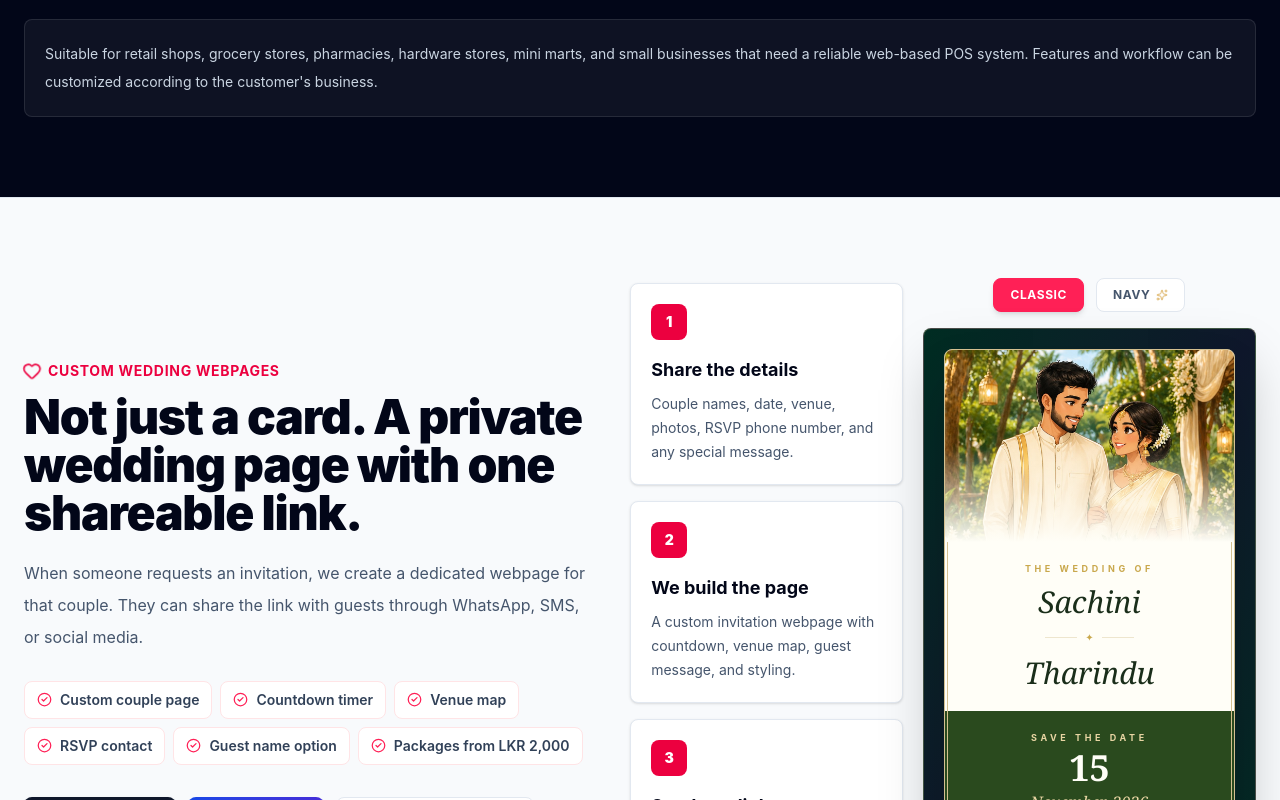
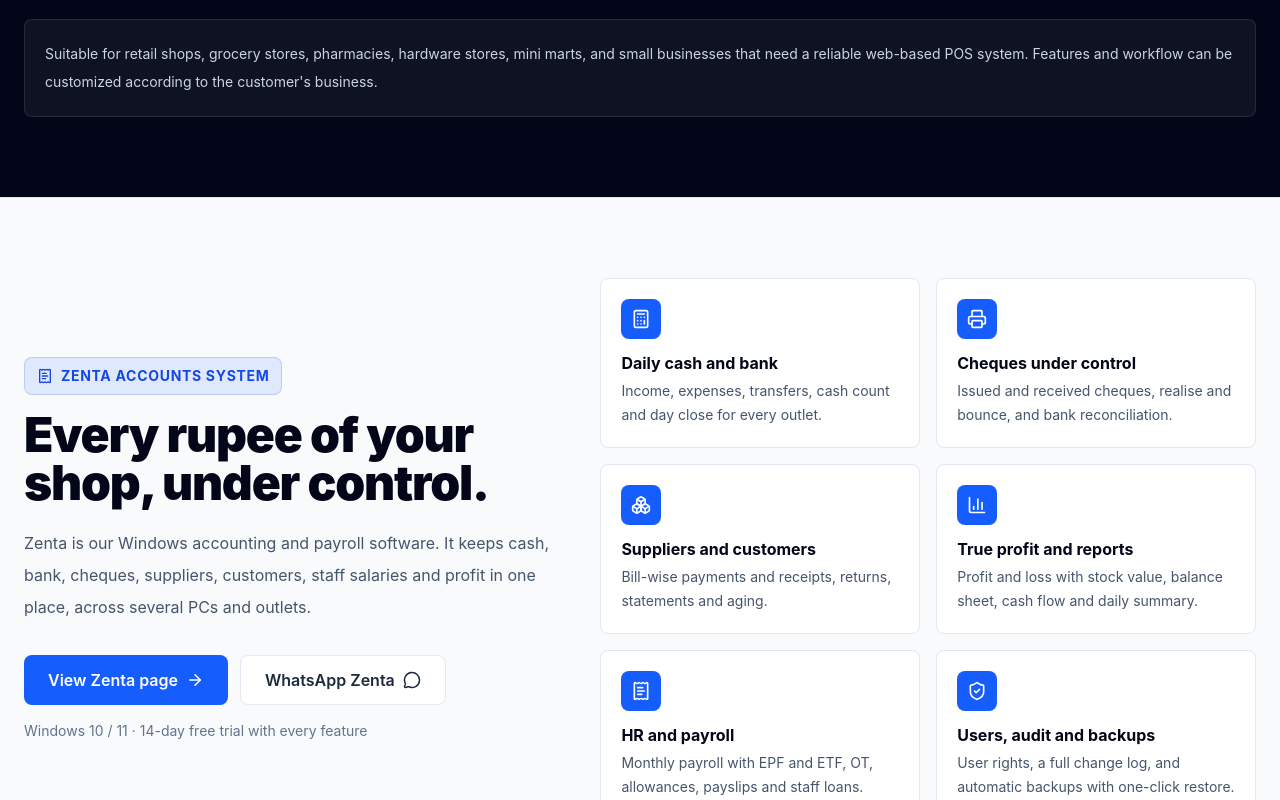
Before and after one commit to Hasitha-Lakmal/swag-solutions, a React (Vite) app: page / in a window 1280 px wide. Shown: the part 2000-2800 px from the top of the page. Built offline with nearby package versions, Linux system fonts and the light colour scheme.

Commit message:
Home: add Zenta Accounts section

```diff
--- a/src/pages/Home.jsx
+++ b/src/pages/Home.jsx
@@ -748,6 +748,65 @@ export default function Home() {
         </div>
       </section>
 
+      <section id="zenta" className="border-b border-slate-200 bg-slate-50 px-6 py-20">
+        <div className="mx-auto max-w-7xl">
+          <div className="grid gap-10 lg:grid-cols-[.9fr_1.1fr] lg:items-center">
+            <div>
+              <div className="mb-4 inline-flex items-center gap-2 rounded-lg border border-blue-600/20 bg-blue-600/10 px-3 py-2 text-sm font-bold uppercase tracking-wider text-blue-700">
+                <ReceiptText size={16} />
+                Zenta accounts system
+              </div>
+              <h2 className="text-3xl font-black tracking-tight text-slate-950 md:text-5xl">
+                Every rupee of your shop, under control.
+              </h2>
+              <p className="mt-5 text-base leading-8 text-slate-600">
+                Zenta is our Windows accounting and payroll software. It keeps cash, bank,
+                cheques, suppliers, customers, staff salaries and profit in one place, across
+                several PCs and outlets.
+              </p>
+              <div className="mt-8 flex flex-col gap-3 sm:flex-row">
+                <Link
+                  to="/zenta"
+                  className="inline-flex items-center justify-center gap-2 rounded-lg bg-blue-600 px-6 py-3 font-semibold text-white transition hover:bg-blue-500"
+                >
+                  View Zenta page
+                  <ArrowRight size={18} />
+                </Link>
+                <a
+                  href={`https://wa.me/${CONFIG.contact.whatsappNumber}?text=Hi%2C%20I%20want%20to%20know%20more%20about%20Zenta%20Accounts.`}
+                  target="_blank"
+                  rel="noopener noreferrer"
+                  className="inline-flex items-center justify-center gap-2 rounded-lg border border-slate-200 bg-white px-6 py-3 font-semibold text-slate-800 transition hover:border-blue-300"
+                >
+                  WhatsApp Zenta
+                  <MessageCircle size={18} />
+                </a>
+              </div>
+              <p className="mt-4 text-sm text-slate-500">Windows 10 / 11 · 14-day free trial with every feature</p>
+            </div>
+
+            <div className="grid gap-4 sm:grid-cols-2">
+              {[
+                { icon: Calculator, title: 'Daily cash and bank', desc: 'Income, expenses, transfers, cash count and day close for every outlet.' },
+                { icon: Printer, title: 'Cheques under control', desc: 'Issued and received cheques, realise and bounce, and bank reconciliation.' },
+                { icon: Boxes, title: 'Suppliers and customers', desc: 'Bill-wise payments and receipts, returns, statements and aging.' },
+                { icon: BarChart3, title: 'True profit and reports', desc: 'Profit and loss with stock value, balance sheet, cash flow and daily summary.' },
+                { icon: ReceiptText, title: 'HR and payroll', desc: 'Monthly payroll with EPF and ETF, OT, allowances, payslips and staff loans.' },
+                { icon: ShieldCheck, title: 'Users, audit and backups', desc: 'User rights, a full change log, and automatic backups with one-click restore.' },
+              ].map(({ icon: Icon, title, desc }) => (
+                <div key={title} className="rounded-lg border border-slate-200 bg-white p-5">
+                  <div className="mb-3 flex h-10 w-10 items-center justify-center rounded-lg bg-blue-600 text-white">
+                    <Icon size={20} />
+                  </div>
+                  <h3 className="text-base font-bold text-slate-950">{title}</h3>
+                  <p className="mt-1 text-sm leading-6 text-slate-600">{desc}</p>
+                </div>
+              ))}
+            </div>
+          </div>
+        </div>
+      </section>
+
       <section id="wedding" className="border-b border-slate-200 bg-slate-50 px-6 py-20">
         <div className="mx-auto grid max-w-7xl gap-10 lg:grid-cols-[.95fr_1.05fr] lg:items-center">
           <div>
```
